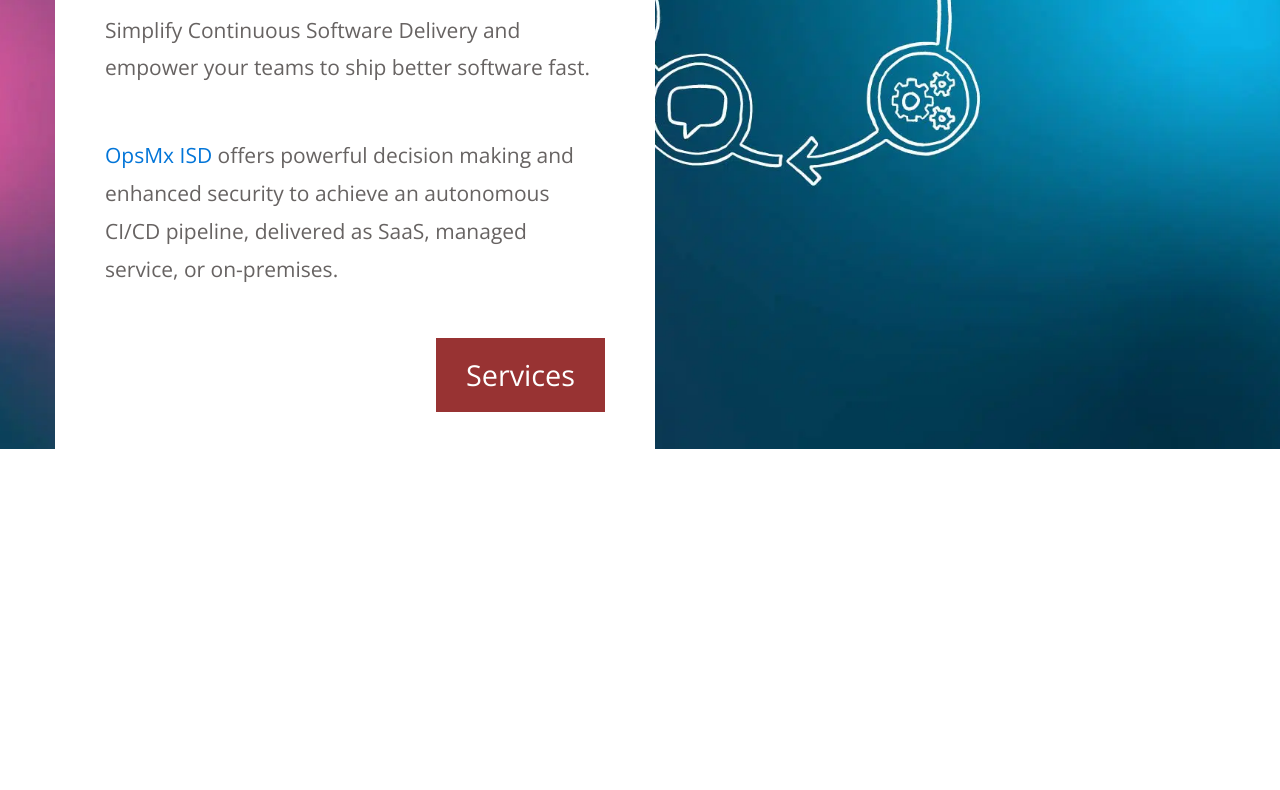
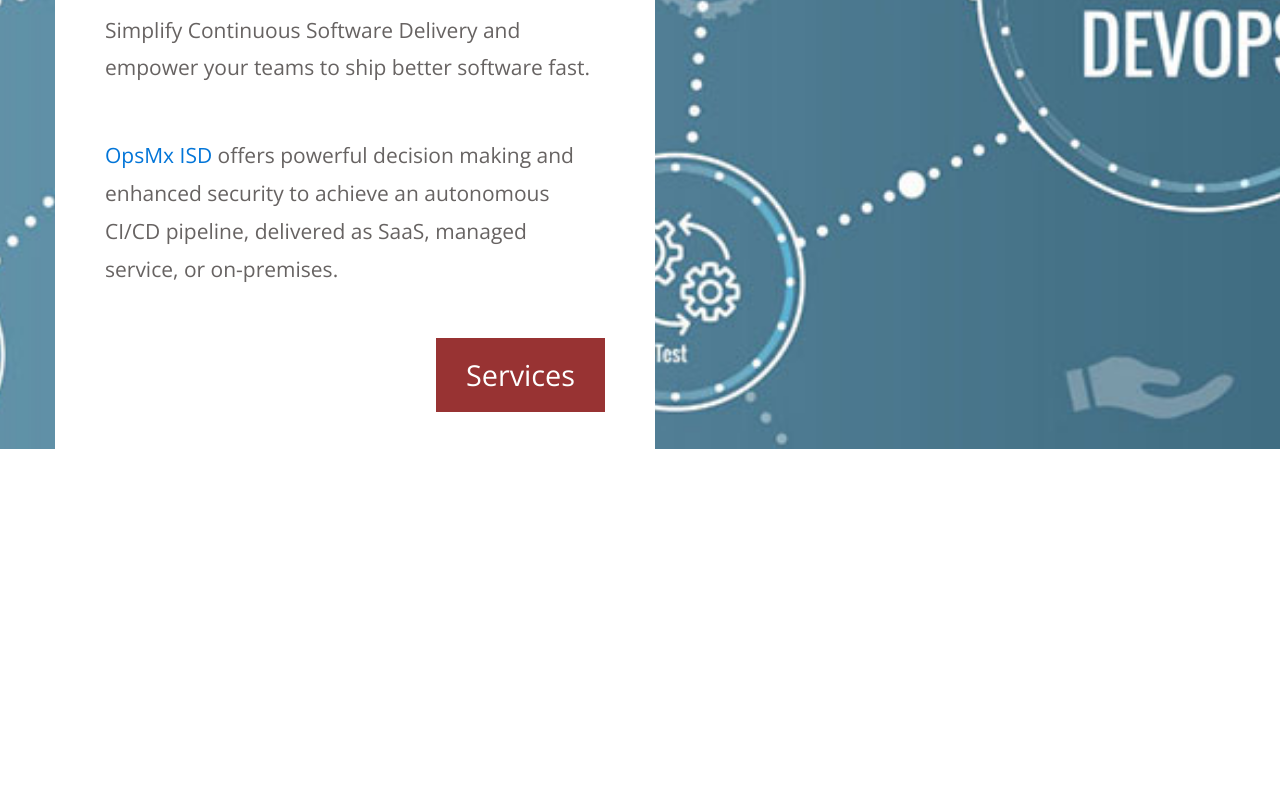
Before and after one commit to yugaa22/hello-script, a plain HTML site: page htmls/index.html in a window 1280 px wide. Shown: the part 421-1211 px from the top of the page. Drawn offline with nearby package versions, Linux system fonts and the light colour scheme.

Commit message:
Update index.html

```diff
--- a/htmls/index.html
+++ b/htmls/index.html
@@ -30,7 +30,7 @@
         <div class="container-fluid" id="main">
 
             <!-- Home -->
-            <section class="parallax-window tm-section tm-section-home" id="home" data-parallax="scroll" data-image-src="img/bg-01.jpg.webp">
+            <section class="parallax-window tm-section tm-section-home" id="home" data-parallax="scroll" data-image-src="img/bg-02.jpg.webp">
                 <div class="tm-page-content-width tm-padding-b">
                     <div class="text-center tm-site-title-wrap">
                         <h1 class="tm-site-title">OpsMx</h1>
```
